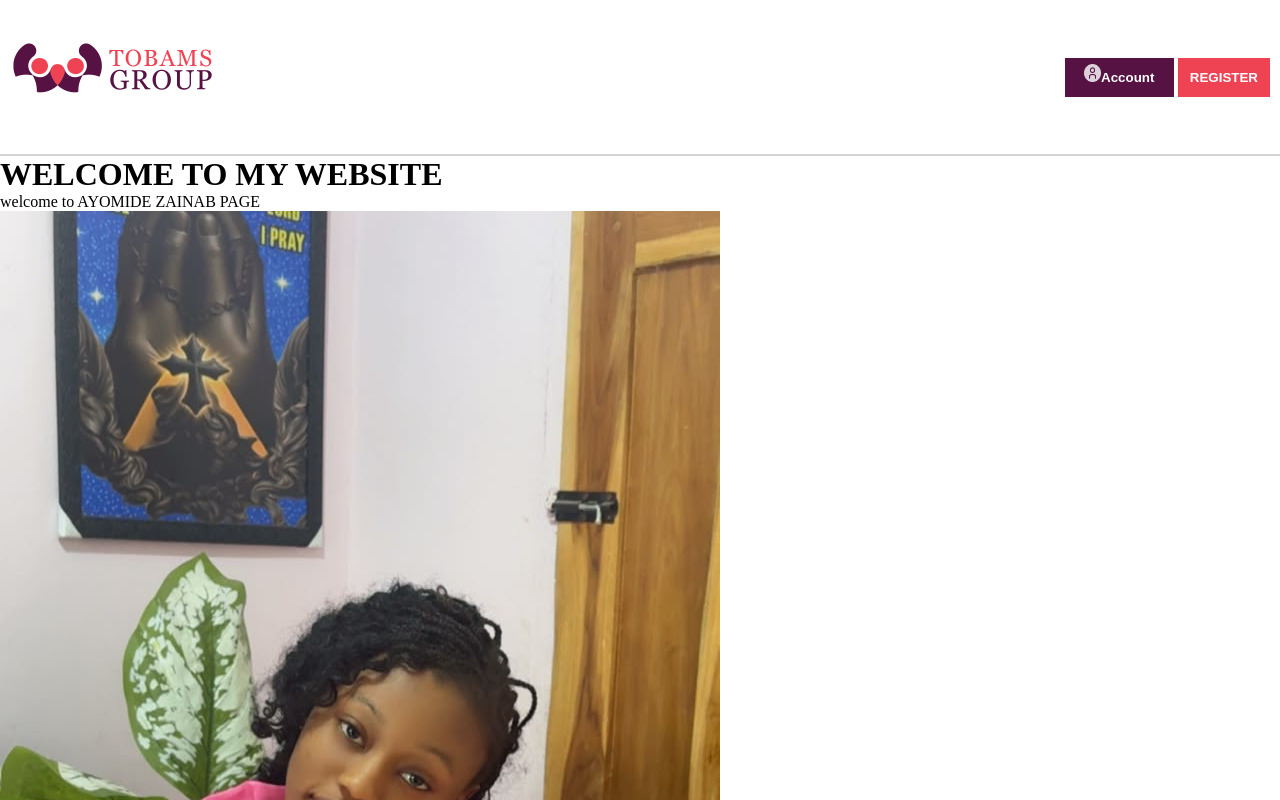
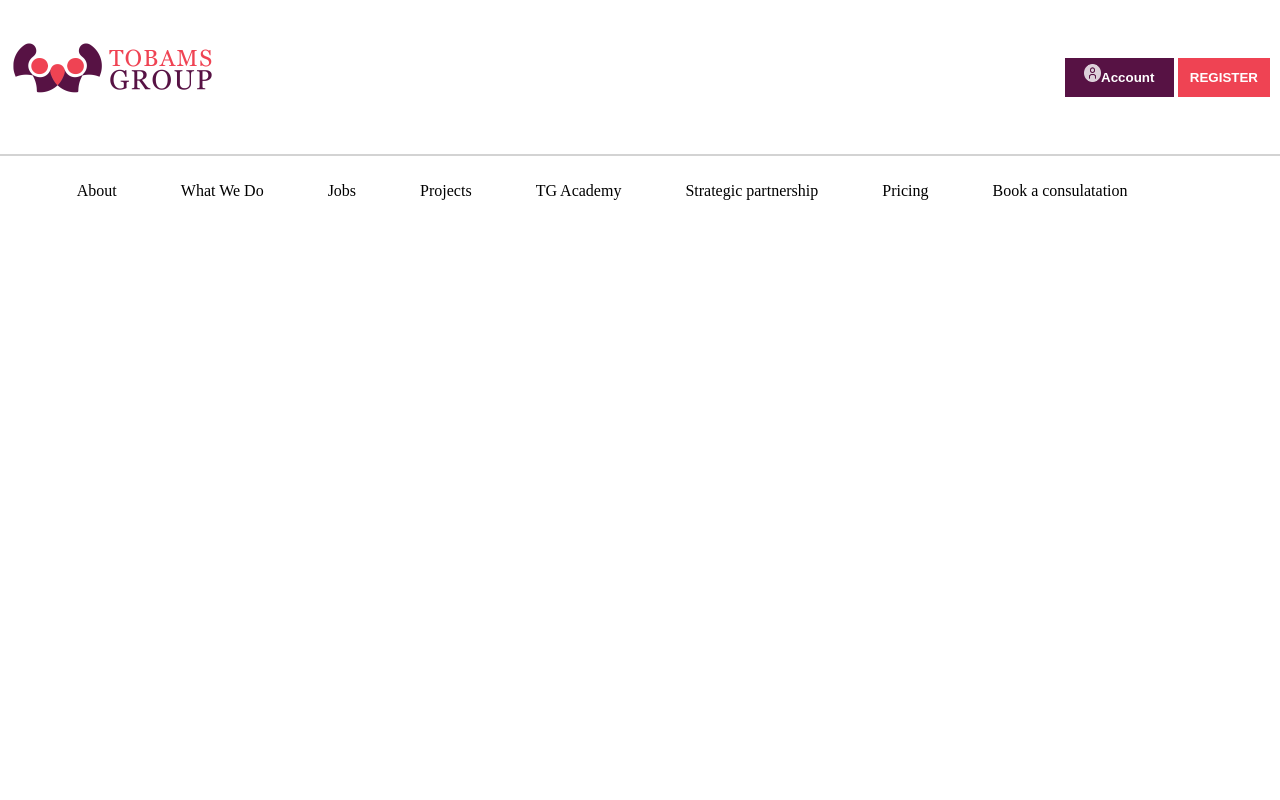
Before and after one commit to akoredehumar/training, a plain HTML site: page index.html in a window 1280 px wide. Shown: the top 800 px of the page. Drawn offline with Linux system fonts and the light colour scheme.

Commit message:
this is my work

```diff
--- a/css/style.css
+++ b/css/style.css
@@ -33,3 +33,12 @@ header{
     margin-right: 10px;
 
 }
+nav{
+    padding: 2% 6%;
+}
+nav a{
+    text-decoration: none;
+    margin-right: 60px;
+    color: black;
+    font-family: poppins;
+}
--- a/index.html
+++ b/index.html
@@ -16,8 +16,20 @@
              <button class="assesment">REGISTER</button>
         </div>
     </header>
-    <h1>WELCOME TO MY WEBSITE</h1>
-    <div>welcome to AYOMIDE ZAINAB PAGE</div>
-    <img src="./images/zainab.jpeg" alt="">
+    <nav>
+        <a href="#">About</a>
+        <a href="#">What We Do</a>
+        <a href="#">Jobs</a>
+        <a href="#">Projects</a>
+        <a href="#">TG Academy</a>
+        <a href="#">Strategic partnership</a>
+        <a href="#">Pricing</a>
+        <a href="#">Book a consulatation</a>
+
+
+
+
+    </nav>
+
 </body>
 </html>
```
